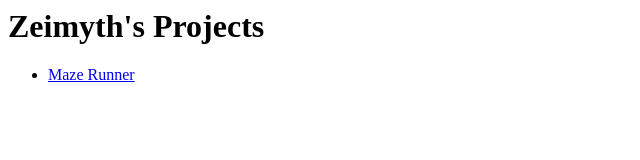
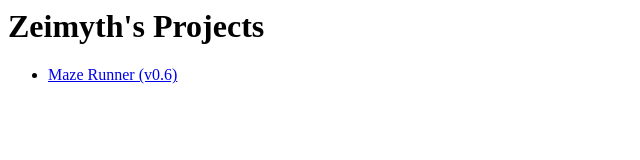
Before and after one commit to Zeimyth/zeimyth.github.io, a plain HTML site: page index.html in a window 1280 px wide. Shown: the full height of the page, 0-640 px from the left. Drawn offline with Linux system fonts and the light colour scheme.

Commit message:
Display version of Maze Runner

```diff
--- a/index.html
+++ b/index.html
@@ -2,7 +2,7 @@
     <body>
         <h1>Zeimyth's Projects</h1>
         <ul>
-            <li><a href="maze.html">Maze Runner</li>
+            <li><a href="maze.html">Maze Runner (v0.6)</li>
         </ul>
     </body>
 </html>
```
